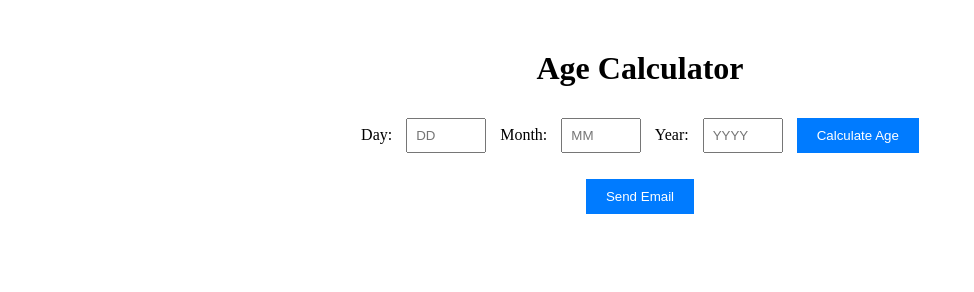
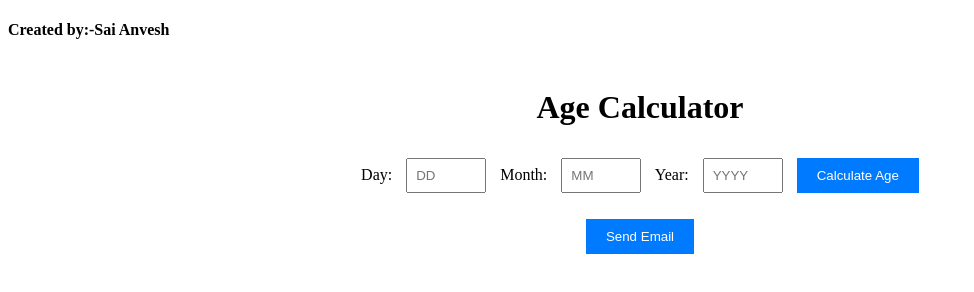
Before and after one commit to Sairaghu23/Agecalculator, a plain HTML site: page index.html in a window 1280 px wide. Shown: the whole page, without its empty margins (0-974 px from the left). Drawn offline with Linux system fonts and the light colour scheme.

Commit message:
Update index.html

```diff
--- a/index.html
+++ b/index.html
@@ -30,6 +30,7 @@
     </style>
 </head>
 <body>
+    <h4>Created by:-Sai Anvesh</h4>
     <div class="container">
         <h1>Age Calculator</h1>
         <label for="day">Day:</label>
```
